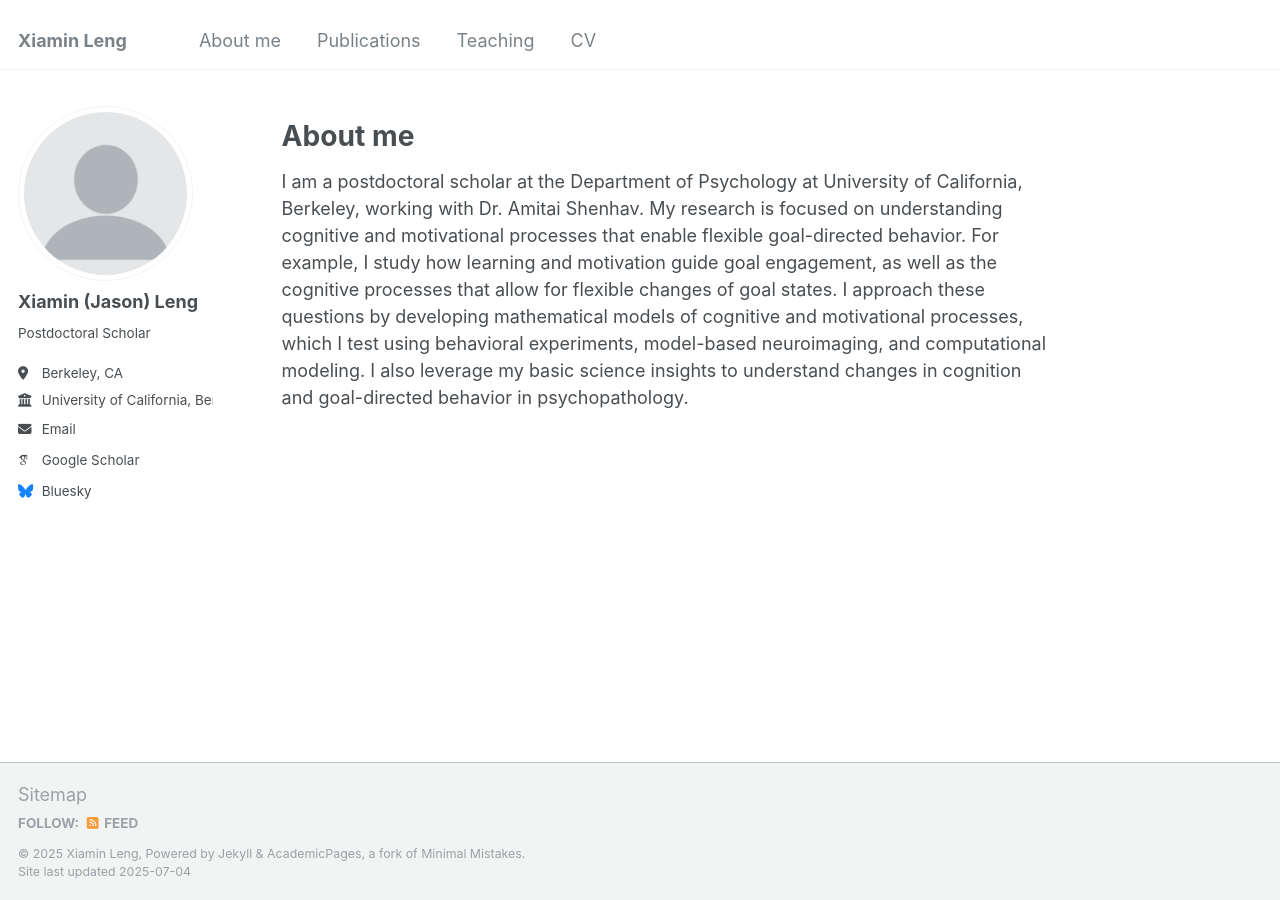
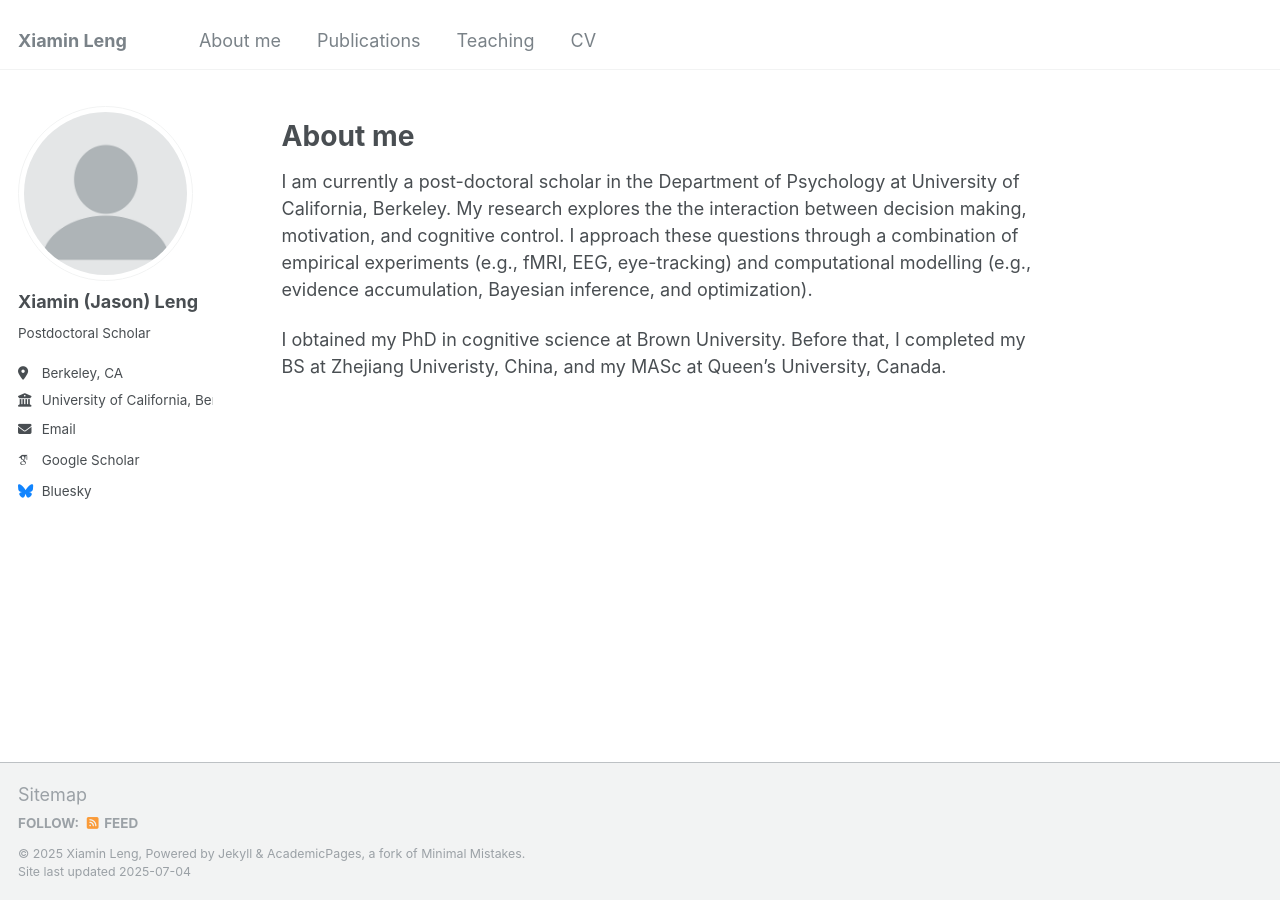
Before and after one commit to Jasonleng/jasonleng.github.io, a Jekyll site: the page built from _pages/about.md, in a window 1280 px wide. Built offline with Jekyll 4.4.1, drawn with Linux system fonts in a browser that asks for light colours; some web fonts are replaced.

Commit message:
Update about.md

```diff
--- a/_pages/about.md
+++ b/_pages/about.md
@@ -9,4 +9,6 @@ redirect_from:
 
 About me
 ======
-I am a postdoctoral scholar at the Department of Psychology at University of California, Berkeley, working with Dr. Amitai Shenhav. My research is focused on understanding cognitive and motivational processes that enable flexible goal-directed behavior. For example, I study how learning and motivation guide goal engagement, as well as the cognitive processes that allow for flexible changes of goal states. I approach these questions by developing mathematical models of cognitive and motivational processes, which I test using behavioral experiments, model-based neuroimaging, and computational modeling. I also leverage my basic science insights to understand changes in cognition and goal-directed behavior in psychopathology.
+I am currently a post-doctoral scholar in the Department of Psychology at University of California, Berkeley. My research explores the the interaction between decision making, motivation, and cognitive control. I approach these questions through a combination of empirical experiments (e.g., fMRI, EEG, eye-tracking) and computational modelling (e.g., evidence accumulation, Bayesian inference, and optimization).
+
+I obtained my PhD in cognitive science at Brown University. Before that, I completed my BS at Zhejiang Univeristy, China, and my MASc at Queen's University, Canada.
```
